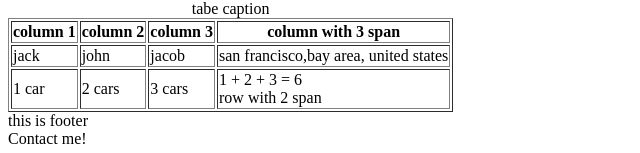
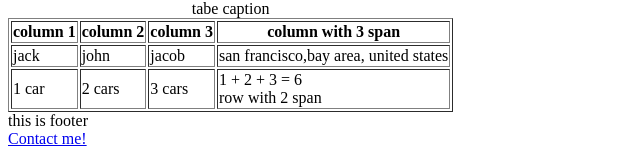
Before and after one commit to Surya-NB2002/Basic-HTML-POCs, a plain HTML site: page commonTags(POC1).html in a window 1280 px wide. Shown: the part 1448-1601 px from the top of the page, 0-640 px from the left. Drawn offline with Linux system fonts and the light colour scheme.

Commit message:
Update commonTags(POC1).html

```diff
--- a/commonTags(POC1).html
+++ b/commonTags(POC1).html
@@ -103,7 +103,7 @@
     </table>
     <footer>
         this is footer<br>
-        Contact me!
+                <a href="mailto:surya.bharadwaj@accionlabs.com">Contact me!</a>
     </footer>
 </body>
 </html>
```
